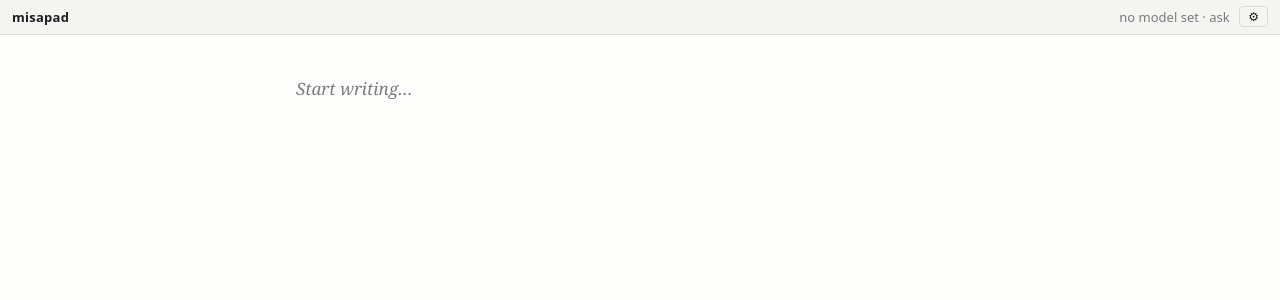
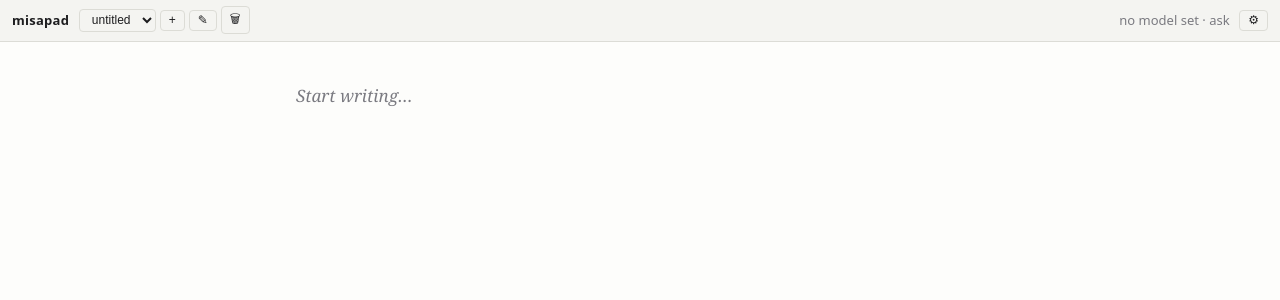
Before and after one commit to jackcml/misapad, a React (Vite) app: page / in a window 1280 px wide. Shown: the top 300 px of the page. Built offline with nearby package versions, Linux system fonts and the light colour scheme.

Commit message:
feat: add named sessions with debounced doc autosave

```diff
--- a/src/App.tsx
+++ b/src/App.tsx
@@ -1,19 +1,54 @@
-import { useRef, useState } from "react";
+import { useCallback, useEffect, useRef, useState } from "react";
+import { EditorState } from "@codemirror/state";
 import { EditorView } from "@codemirror/view";
 import Editor from "./editor/Editor";
+import { baseExtensions } from "./editor/setup";
 import TopBar from "./ui/TopBar";
 import SettingsPanel from "./ui/SettingsPanel";
 import InlinePopup from "./ui/InlinePopup";
+import SessionPicker from "./ui/SessionPicker";
+import { flushAutosave, getSessions, loadDoc, scheduleAutosave } from "./state/sessions";
+
+const autosaveExtension = EditorView.updateListener.of((update) => {
+  if (update.docChanged) scheduleAutosave(() => update.view.state.doc.toString());
+});
 
 export default function App() {
   const viewRef = useRef<EditorView | null>(null);
   const [settingsOpen, setSettingsOpen] = useState(false);
 
+  useEffect(() => {
+    window.addEventListener("beforeunload", flushAutosave);
+    return () => window.removeEventListener("beforeunload", flushAutosave);
+  }, []);
+
+  // After a session switch/create/delete: load the new session's doc into a
+  // fresh editor state (fresh undo history too).
+  const handleSessionChange = useCallback(() => {
+    const view = viewRef.current;
+    if (!view) return;
+    view.setState(
+      EditorState.create({
+        doc: loadDoc(getSessions().currentId),
+        extensions: baseExtensions([autosaveExtension]),
+      }),
+    );
+    view.focus();
+  }, []);
+
   return (
     <div className="app">
-      <TopBar viewRef={viewRef} onToggleSettings={() => setSettingsOpen((v) => !v)} />
+      <TopBar
+        viewRef={viewRef}
+        onToggleSettings={() => setSettingsOpen((v) => !v)}
+        sessionSlot={<SessionPicker onSessionChange={handleSessionChange} />}
+      />
       <div className="main">
-        <Editor initialDoc="" onViewReady={(v) => (viewRef.current = v)} />
+        <Editor
+          initialDoc={loadDoc(getSessions().currentId)}
+          extensions={[autosaveExtension]}
+          onViewReady={(v) => (viewRef.current = v)}
+        />
         {settingsOpen && <SettingsPanel />}
       </div>
       <InlinePopup />
--- /dev/null
+++ b/src/state/sessions.ts
@@ -0,0 +1,119 @@
+import { createStore } from "./store";
+
+export interface SessionsIndex {
+  currentId: string;
+  /** id → display name */
+  list: Record<string, string>;
+}
+
+const INDEX_KEY = "misapad.sessions";
+const docKey = (id: string) => `misapad.doc.${id}`;
+
+const storage = typeof localStorage !== "undefined" ? localStorage : null;
+
+function newId(): string {
+  return Math.random().toString(36).slice(2, 10);
+}
+
+function loadIndex(): SessionsIndex {
+  try {
+    const raw = storage?.getItem(INDEX_KEY);
+    if (raw) {
+      const idx = JSON.parse(raw) as SessionsIndex;
+      if (idx.currentId && idx.list[idx.currentId]) return idx;
+    }
+  } catch {
+    // fall through to a fresh index
+  }
+  const id = newId();
+  return { currentId: id, list: { [id]: "untitled" } };
+}
+
+const store = createStore<SessionsIndex>(loadIndex());
+export const useSessions = () => store.use();
+export const getSessions = () => store.get();
+
+function setIndex(next: SessionsIndex) {
+  store.set(next);
+  try {
+    storage?.setItem(INDEX_KEY, JSON.stringify(next));
+  } catch {
+    // ignore quota errors
+  }
+}
+
+export function loadDoc(id: string): string {
+  return storage?.getItem(docKey(id)) ?? "";
+}
+
+function saveDoc(id: string, text: string) {
+  try {
+    storage?.setItem(docKey(id), text);
+  } catch {
+    // ignore quota errors
+  }
+}
+
+// --- debounced autosave -----------------------------------------------------
+// The pending save captures a text getter, so the flush always writes the
+// latest doc and always under the session that scheduled it.
+
+let pending: { timer: ReturnType<typeof setTimeout>; id: string; getText: () => string } | null = null;
+
+export function scheduleAutosave(getText: () => string) {
+  if (pending) clearTimeout(pending.timer);
+  const id = store.get().currentId;
+  pending = { id, getText, timer: setTimeout(flushAutosave, 500) };
+}
+
+export function flushAutosave() {
+  if (!pending) return;
+  clearTimeout(pending.timer);
+  saveDoc(pending.id, pending.getText());
+  pending = null;
+}
+
+// --- session CRUD -----------------------------------------------------------
+
+export function switchSession(id: string) {
+  flushAutosave();
+  const idx = store.get();
+  if (!idx.list[id]) return;
+  setIndex({ ...idx, currentId: id });
+}
+
+export function createSession(name: string): string {
+  flushAutosave();
+  const idx = store.get();
+  const id = newId();
+  setIndex({ currentId: id, list: { ...idx.list, [id]: name || "untitled" } });
+  return id;
+}
+
+export function renameSession(id: string, name: string) {
+  const idx = store.get();
+  if (!idx.list[id] || !name) return;
+  setIndex({ ...idx, list: { ...idx.list, [id]: name } });
+}
+
+export function deleteSession(id: string) {
+  const idx = store.get();
+  if (!idx.list[id]) return;
+  if (pending?.id === id) {
+    clearTimeout(pending.timer);
+    pending = null;
+  }
+  try {
+    storage?.removeItem(docKey(id));
+  } catch {
+    // ignore
+  }
+  const list = { ...idx.list };
+  delete list[id];
+  let currentId = idx.currentId;
+  if (currentId === id) {
+    currentId = Object.keys(list)[0] ?? newId();
+    if (!list[currentId]) list[currentId] = "untitled";
+  }
+  setIndex({ currentId, list });
+}
--- a/src/styles.css
+++ b/src/styles.css
@@ -85,6 +85,16 @@ body {
   padding: 0.15rem 0.5rem;
   font-size: 12px;
   cursor: pointer;
+}
+
+.session-picker {
+  display: flex;
+  gap: 0.25rem;
+  align-items: center;
+}
+
+.session-picker select {
+  max-width: 14ch;
 }
 
 .status.generating {
--- /dev/null
+++ b/src/ui/SessionPicker.tsx
@@ -0,0 +1,61 @@
+import {
+  createSession,
+  deleteSession,
+  renameSession,
+  switchSession,
+  useSessions,
+} from "../state/sessions";
+
+interface SessionPickerProps {
+  /** Called after the current session changes so the editor can swap docs. */
+  onSessionChange: () => void;
+}
+
+export default function SessionPicker({ onSessionChange }: SessionPickerProps) {
+  const sessions = useSessions();
+
+  const change = (fn: () => void) => {
+    fn();
+    onSessionChange();
+  };
+
+  return (
+    <span className="session-picker">
+      <select value={sessions.currentId} onChange={(e) => change(() => switchSession(e.target.value))}>
+        {Object.entries(sessions.list).map(([id, name]) => (
+          <option key={id} value={id}>
+            {name}
+          </option>
+        ))}
+      </select>
+      <button
+        title="New session"
+        onClick={() => {
+          const name = window.prompt("Session name", "untitled");
+          if (name !== null) change(() => createSession(name));
+        }}
+      >
+        +
+      </button>
+      <button
+        title="Rename session"
+        onClick={() => {
+          const name = window.prompt("Rename session", sessions.list[sessions.currentId]);
+          if (name) renameSession(sessions.currentId, name);
+        }}
+      >
+        ✎
+      </button>
+      <button
+        title="Delete session"
+        onClick={() => {
+          if (window.confirm(`Delete session "${sessions.list[sessions.currentId]}"?`)) {
+            change(() => deleteSession(sessions.currentId));
+          }
+        }}
+      >
+        🗑
+      </button>
+    </span>
+  );
+}
```
Also changed, not shown: 2 other files (tests, documents, lock files or other folders).
